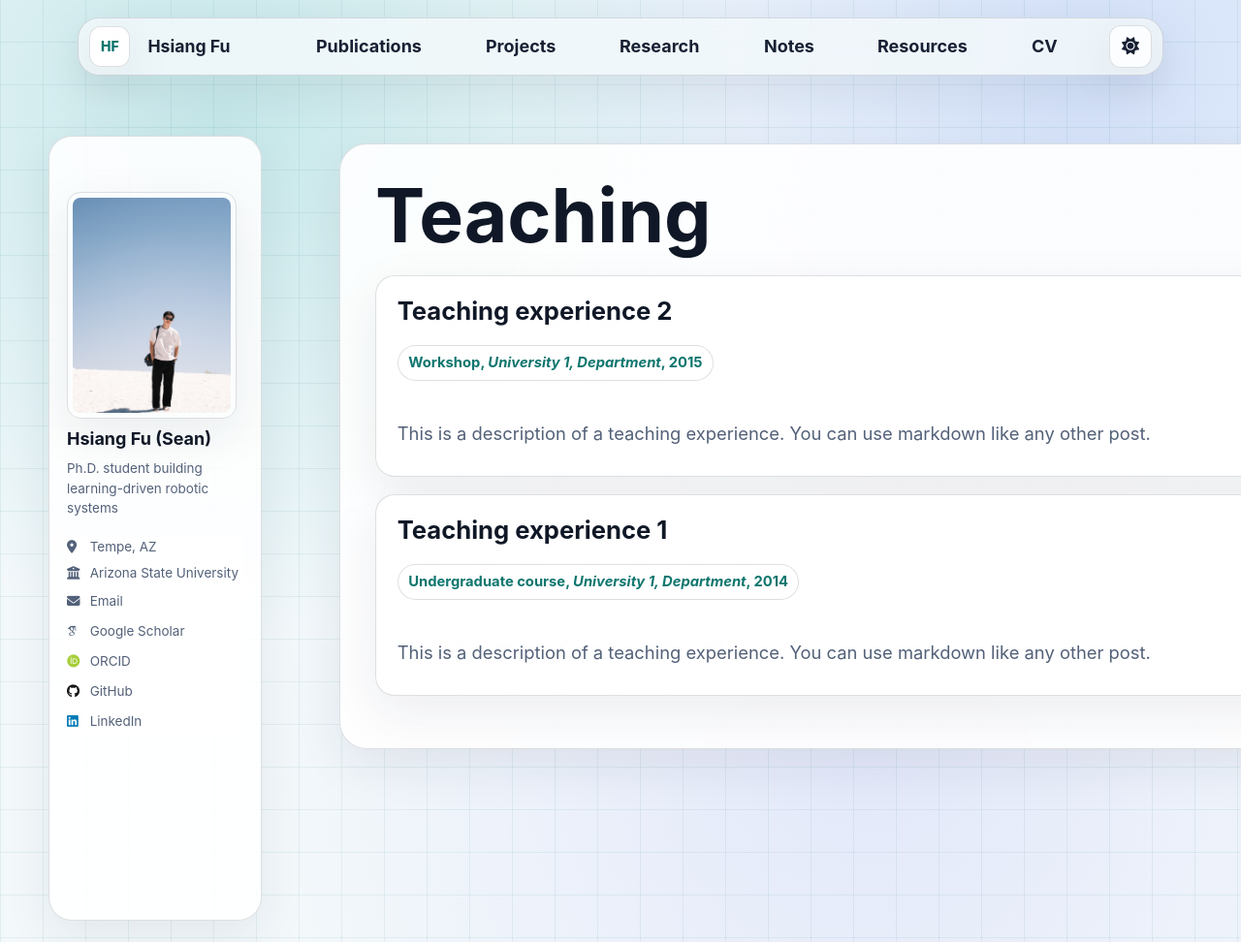
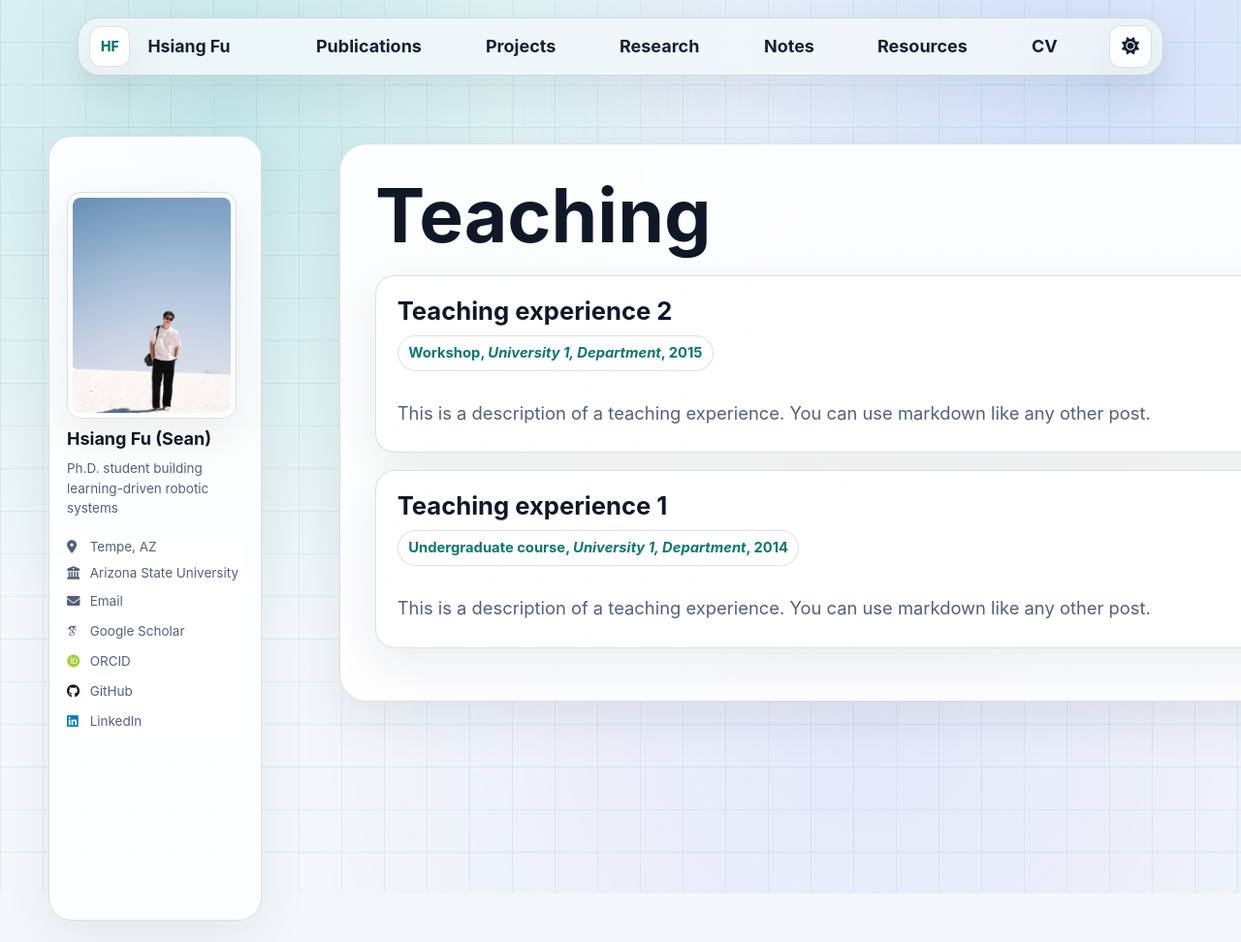
Before and after one commit to hsiang-fu/hsiang-fu.github.io, a Jekyll site: the page built from _pages/teaching.html, in a window 1280 px wide and 972 px high. Shown: the whole window at 97% size. Built offline with Jekyll 4.4.1, drawn with Linux system fonts in a browser that asks for light colours; some web fonts are replaced; a script that is not in the unit is left out.

Commit message:
Tighten archive title spacing

```diff
--- a/_sass/layout/_modern.scss
+++ b/_sass/layout/_modern.scss
@@ -2021,12 +2021,16 @@ body {
 }
 
 .archive .archive__item-title {
-  margin-bottom: 0.7rem;
+  margin-bottom: 0.32rem;
+}
+
+.archive .archive__item > p:not(.archive__item-excerpt) {
+  margin-top: 0.25rem;
 }
 
 .archive .archive__item-excerpt,
 .archive .archive__item-excerpt > p:first-child {
-  margin-top: 0.75rem;
+  margin-top: 0.35rem;
 }
 
 /* ==========================================================================
```
